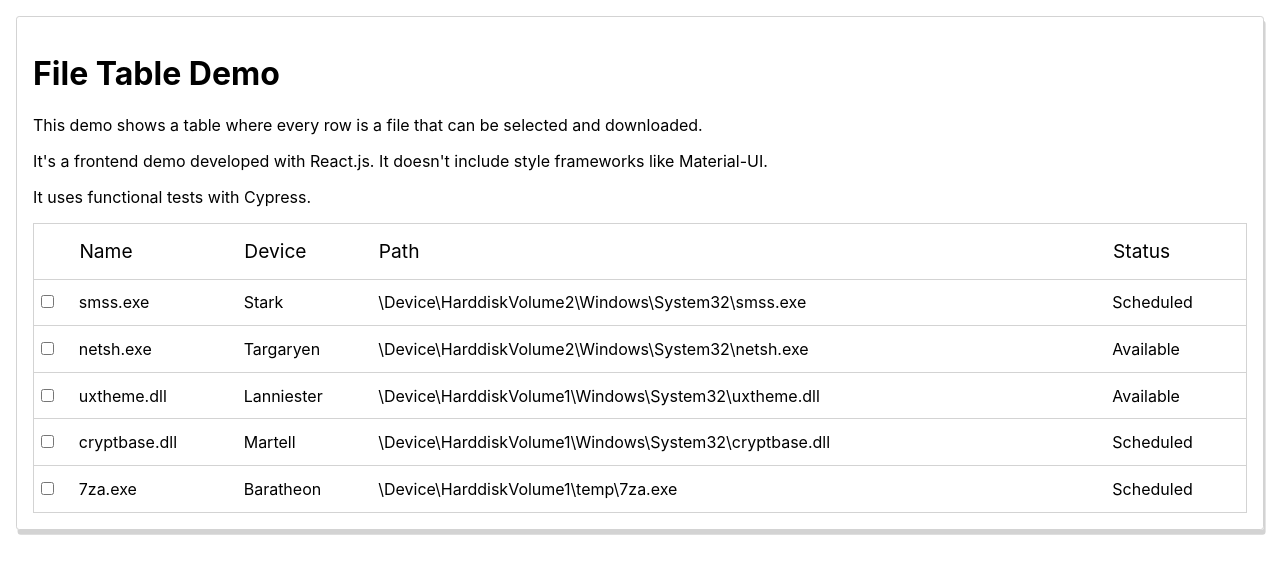
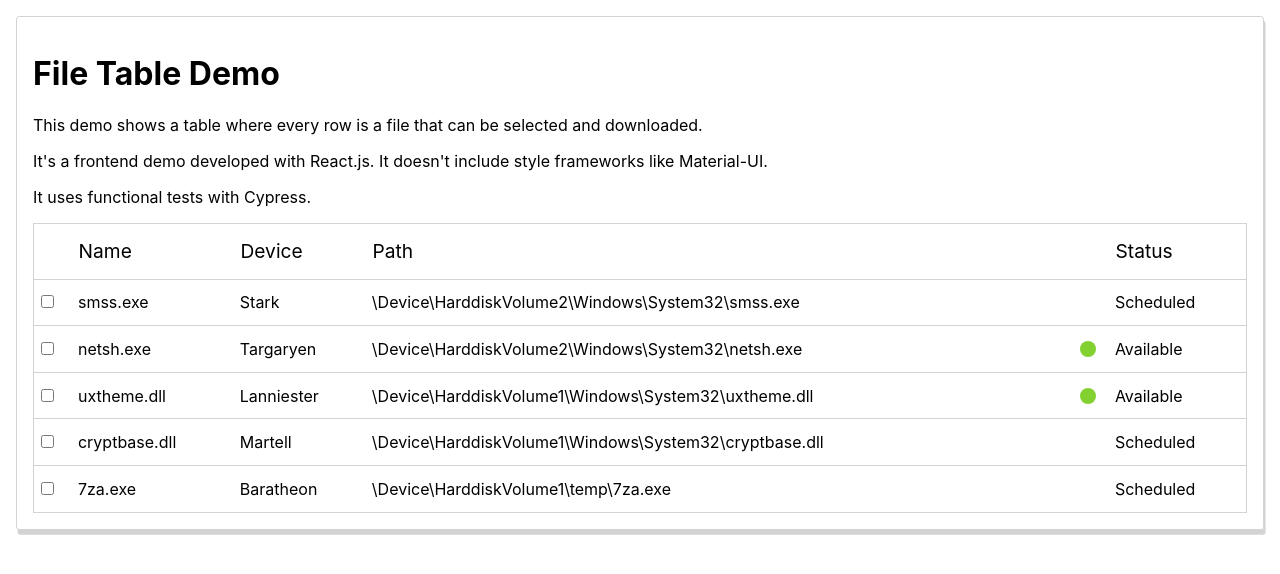
Before and after one commit to AMS777/file-table-demo, a React (Create React App) app: page / in a window 1280 px wide. Shown: the top 574 px of the page. Built offline with nearby package versions, Linux system fonts and the light colour scheme.

Commit message:
Show file status available icon

```diff
--- a/src/components/fileTable/FileTableBody.tsx
+++ b/src/components/fileTable/FileTableBody.tsx
@@ -1,6 +1,7 @@
 import * as React from 'react';
 
 import { File } from '../../interfaces';
+import { FILE_STATUS_AVAILABLE } from '../../config/CONSTANTS';
 
 interface FileTableBodyProps {
   files: File[];
@@ -17,7 +18,11 @@ function FileTableBody({ files = [] }: FileTableBodyProps) {
           <td>{file.name}</td>
           <td>{file.device}</td>
           <td>{file.path}</td>
-          <td></td>
+          <td>
+            {file.status === FILE_STATUS_AVAILABLE && (
+              <span className="file-status-available"></span>
+            )}
+          </td>
           <td className="file-table-status">{file.status}</td>
         </tr>
       ))}
--- a/src/components/fileTable/styles.scss
+++ b/src/components/fileTable/styles.scss
@@ -26,5 +26,13 @@
     .file-table-status {
       text-transform: capitalize;
     }
+
+    .file-status-available {
+      display: block;
+      width: 1em;
+      height: 1em;
+      border-radius: 50%;
+      background-color: $file-status-available;
+    }
   }
 }
--- /dev/null
+++ b/src/config/CONSTANTS.ts
@@ -0,0 +1 @@
+export const FILE_STATUS_AVAILABLE = 'available';
--- a/src/styles/_variables.scss
+++ b/src/styles/_variables.scss
@@ -4,3 +4,5 @@ $color-soft-primary: lightgray;
 $background-color-primary: $color-soft-primary;
 
 $border-color-primary: $color-soft-primary;
+
+$file-status-available: #82d131;
```
